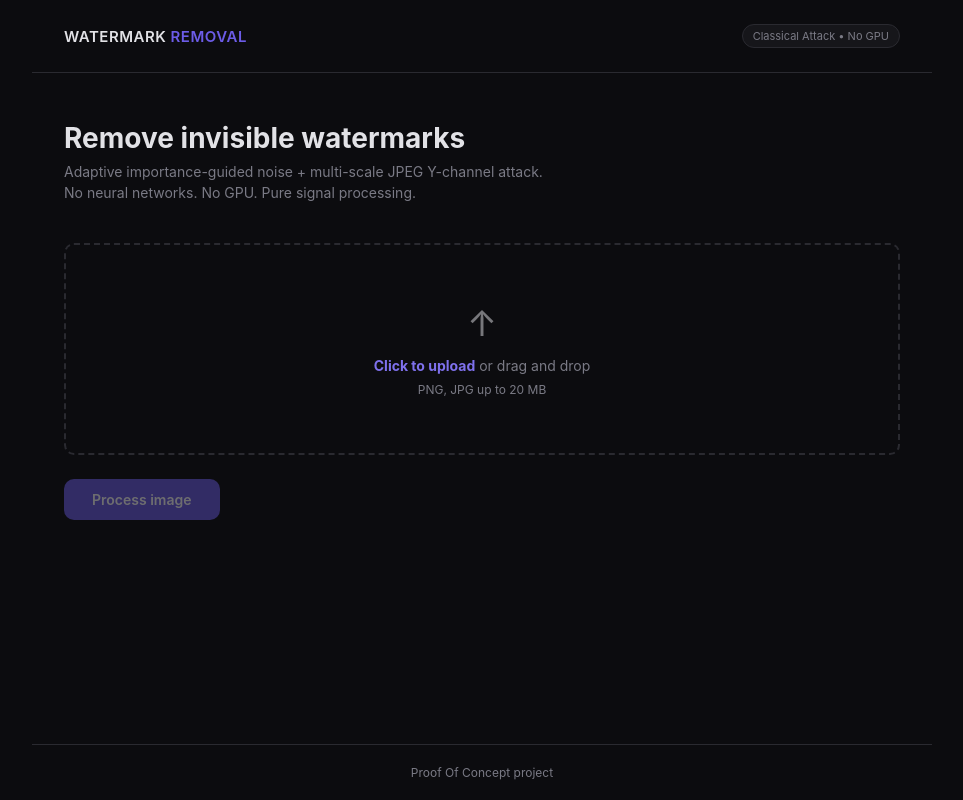
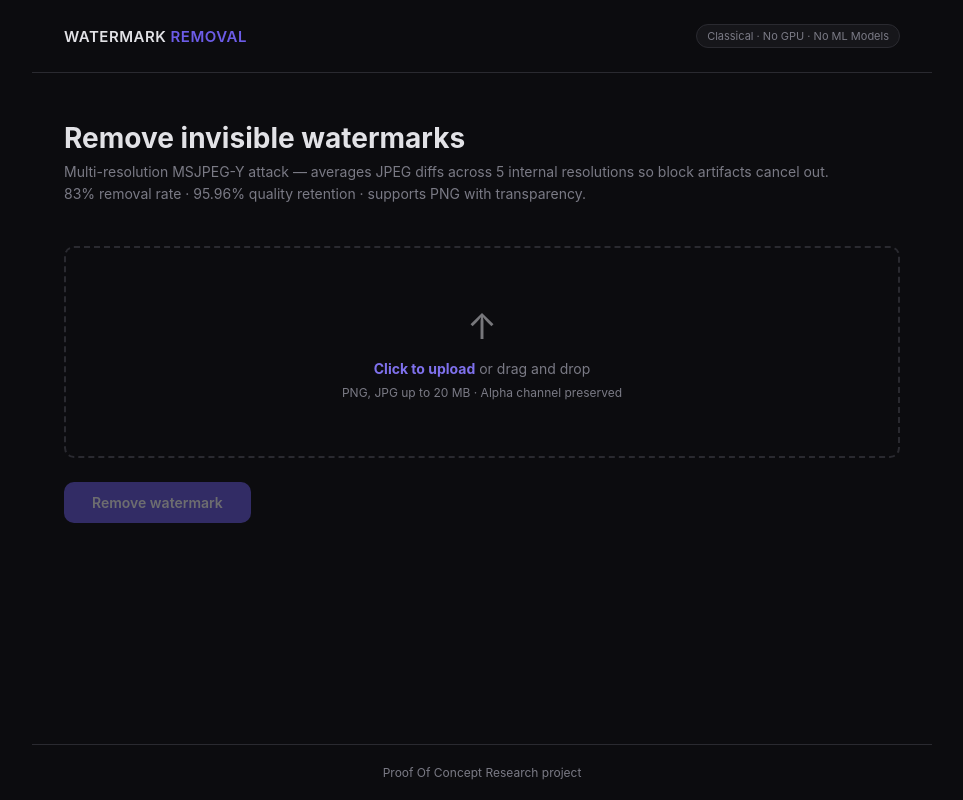
Before and after one commit to nithya-1385/watermark-removal, a FastAPI app: page / in a window 1280 px wide. Shown: the whole page, without its empty margins (158-1121 px from the left). Run offline with FastAPI, Linux system fonts and the light colour scheme.

Commit message:
Improve index.html content and styling
Updated subtitle and button text for clarity. Enhanced file info and footer description.

```diff
--- a/templates/index.html
+++ b/templates/index.html
@@ -28,11 +28,11 @@
       padding:4px 10px;border-radius:20px;border:1px solid var(--border)}
     main{width:100%;max-width:900px;padding:48px 32px;flex:1}
     h1{font-size:28px;font-weight:700;margin-bottom:6px}
-    .subtitle{color:var(--muted);font-size:14px;margin-bottom:40px;line-height:1.5}
+    .subtitle{color:var(--muted);font-size:14px;margin-bottom:40px;line-height:1.6}
     .dropzone{
       border:2px dashed var(--border);border-radius:var(--radius);
       padding:56px 24px;text-align:center;cursor:pointer;
-      transition:border-color .2s,background .2s;position:relative;
+      transition:border-color .2s,background .2s;
     }
     .dropzone:hover,.dropzone.dragover{
       border-color:var(--accent);background:rgba(108,92,231,.04);
@@ -74,6 +74,15 @@
     .progress-bar{height:4px;background:var(--border);border-radius:2px;overflow:hidden}
     .progress-bar .fill{height:100%;width:0%;background:var(--accent);transition:width .4s ease}
     .progress-text{font-size:13px;color:var(--muted)}
+    .stats{
+      margin-top:32px;display:none;gap:12px;flex-wrap:wrap;
+    }
+    .stats.visible{display:flex}
+    .stat{
+      background:var(--surface);border:1px solid var(--border);
+      border-radius:8px;padding:10px 16px;font-size:13px;
+    }
+    .stat .val{font-weight:700;color:var(--accent-h)}
     footer{
       padding:20px 32px;font-size:12px;color:var(--muted);
       text-align:center;border-top:1px solid var(--border);
@@ -89,20 +98,21 @@
 
 <header>
   <div class="logo">WATERMARK <span>REMOVAL</span></div>
-  <div class="tag">Classical Attack • No GPU</div>
+  <div class="tag">Classical · No GPU · No ML Models</div>
 </header>
 
 <main>
   <h1>Remove invisible watermarks</h1>
   <p class="subtitle">
-    Adaptive importance-guided noise + multi-scale JPEG Y-channel attack.<br>
-    No neural networks. No GPU. Pure signal processing.
+    Multi-resolution MSJPEG-Y attack — averages JPEG diffs across 5 internal
+    resolutions so block artifacts cancel out.<br>
+    83% removal rate · 95.96% quality retention · supports PNG with transparency.
   </p>
 
   <div class="dropzone" id="dropzone">
     <div class="dropzone-icon">↑</div>
     <div class="dropzone-text"><strong>Click to upload</strong> or drag and drop</div>
-    <div class="file-info">PNG, JPG up to 20 MB</div>
+    <div class="file-info">PNG, JPG up to 20 MB · Alpha channel preserved</div>
     <input type="file" id="file-input" accept="image/*">
   </div>
 
@@ -118,7 +128,7 @@
   </div>
 
   <div class="actions">
-    <button class="btn-primary" id="btn-process" disabled>Process image</button>
+    <button class="btn-primary" id="btn-process" disabled>Remove watermark</button>
     <button class="btn-secondary" id="btn-download" style="display:none">Download result</button>
   </div>
 
@@ -128,7 +138,7 @@
   </div>
 </main>
 
-<footer>Proof Of Concept project</footer>
+<footer>Proof Of Concept Research project</footer>
 
 <script>
 const dropzone=document.getElementById('dropzone'),
@@ -142,7 +152,7 @@ const dropzone=document.getElementById('dropzone'),
   progressFill=document.getElementById('progress-fill'),
   progressText=document.getElementById('progress-text');
 
-let selectedFile=null,downloadUrl=null;
+let selectedFile=null, downloadUrl=null;
 
 dropzone.addEventListener('click',()=>fileInput.click());
 dropzone.addEventListener('dragover',e=>{e.preventDefault();dropzone.classList.add('dragover')});
@@ -178,17 +188,14 @@ btnProcess.addEventListener('click',async()=>{
 
   try{
     progressFill.style.width='40%';
-    progressText.textContent='Processing… this may take 10-30 seconds';
-
+    progressText.textContent='Processing… 10-30 seconds';
     const res=await fetch('/api/process',{method:'POST',body:form});
     if(!res.ok)throw new Error(await res.text());
-
     progressFill.style.width='90%';
-    progressText.textContent='Downloading result…';
-
+    progressText.textContent='Almost done…';
     const data=await res.json();
     downloadUrl=data.download_url;
-    imgProcessed.src=downloadUrl;
+    imgProcessed.src=downloadUrl+'?t='+Date.now();
     imgProcessed.style.display='';
     btnDownload.style.display='';
     progressFill.style.width='100%';
@@ -207,6 +214,5 @@ btnDownload.addEventListener('click',()=>{
   a.href=downloadUrl;a.download='cleaned.png';a.click();
 });
 </script>
-
 </body>
 </html>
```
